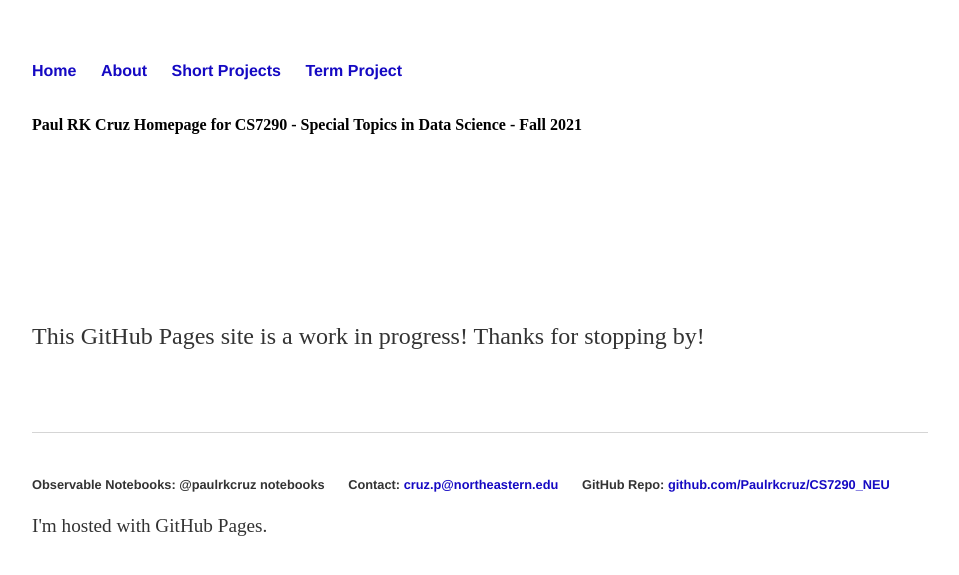
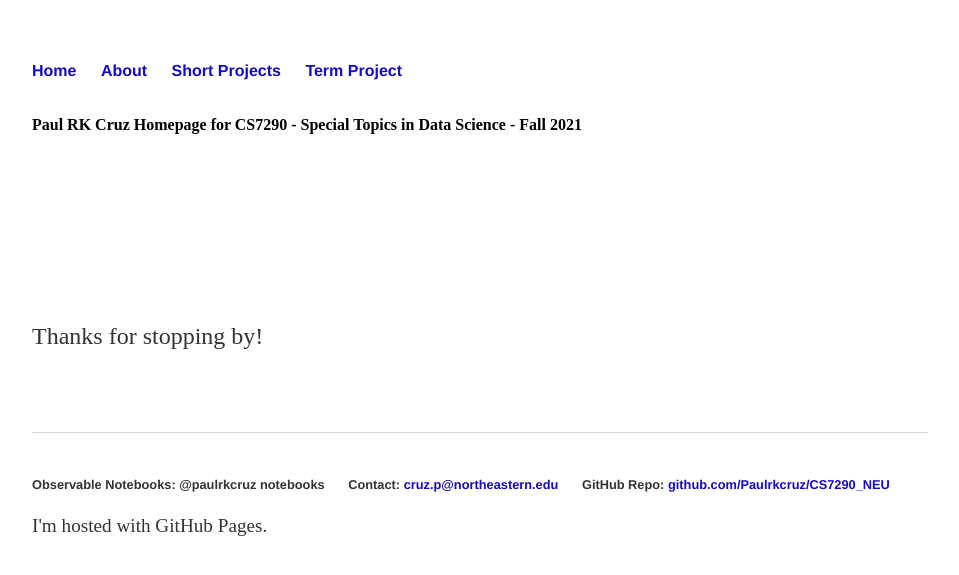
Before and after one commit to Paulrkcruz/CS7290_NEU, a Jekyll site: the page built from index.html, in a window 1280 px wide. Shown: the top 575 px of the page, without its empty margins (160-1119 px from the left). Built offline with Jekyll 4.4.1, drawn with Linux system fonts in a browser that asks for light colours.

Commit message:
Update index.html

```diff
--- a/index.html
+++ b/index.html
@@ -15,7 +15,7 @@ title: CS7290 - Special Topics in Data Science - Fall 2021
 <br>
 <br>
 <br>
-<p>This GitHub Pages site is a work in progress! Thanks for stopping by!</p>
+<p>Thanks for stopping by!</p>
 <br>
 <br>
 <br>
```
